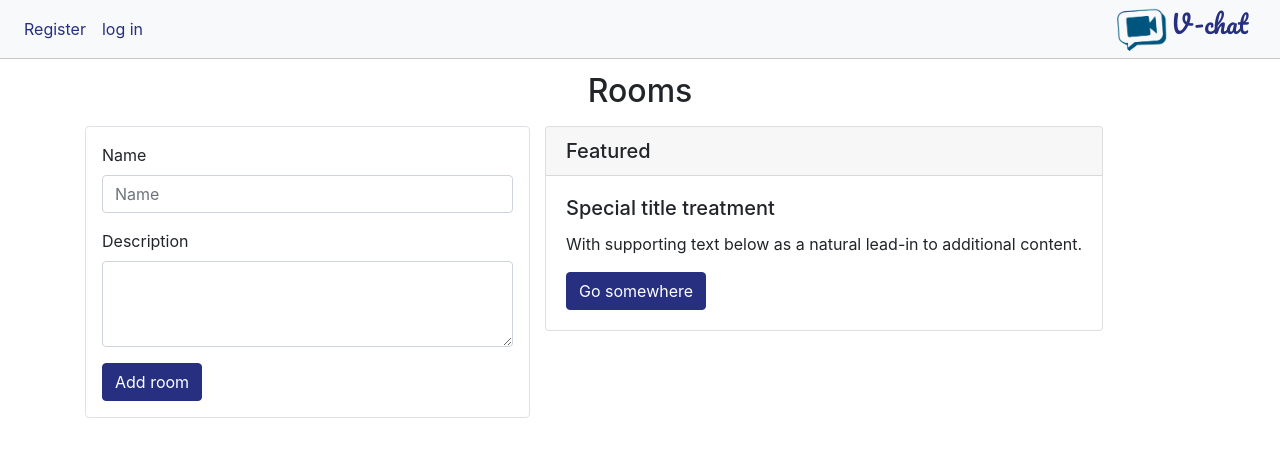
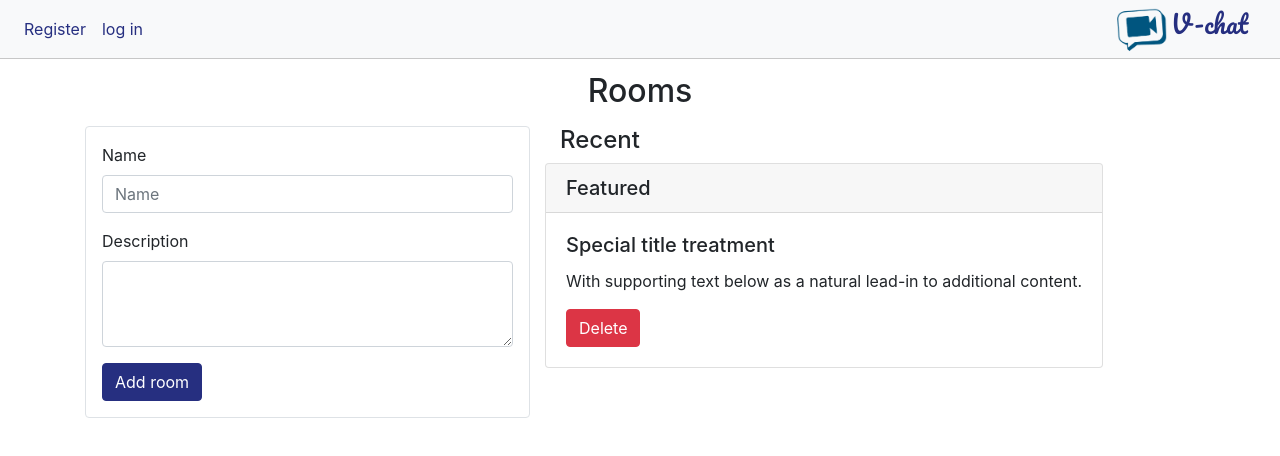
Before and after one commit to Sam-kayode/video-chat-app, a Vue app: page /#/rooms in a window 1280 px wide. Shown: the top 456 px of the page. Built offline with nearby package versions, Linux system fonts and the light colour scheme; no server answers.

Commit message:
room cards grid

```diff
--- a/src/views/Rooms.vue
+++ b/src/views/Rooms.vue
@@ -7,12 +7,7 @@
         <form class="border rounded p-3">
           <div class="form-group">
             <label for="Input1">Name</label>
-            <input
-              type="text"
-              class="form-control"
-              id="Input1"
-              placeholder="Name"
-            />
+            <input type="text" class="form-control" id="Input1" placeholder="Name" />
           </div>
           <div class="form-group">
             <label for="Textarea">Description</label>
@@ -23,6 +18,7 @@
         </form>
       </div>
       <div class="col-sm col-md-7">
+        <h4>Recent</h4>
         <div class="row">
           <div class="card">
             <h5 class="card-header">Featured</h5>
@@ -31,7 +27,7 @@
               <p class="card-text">
                 With supporting text below as a natural lead-in to additional content.
               </p>
-              <a href="#" class="btn btn-primary">Go somewhere</a>
+              <a href="#" class="btn btn-danger">Delete</a>
             </div>
           </div>
         </div>
```
